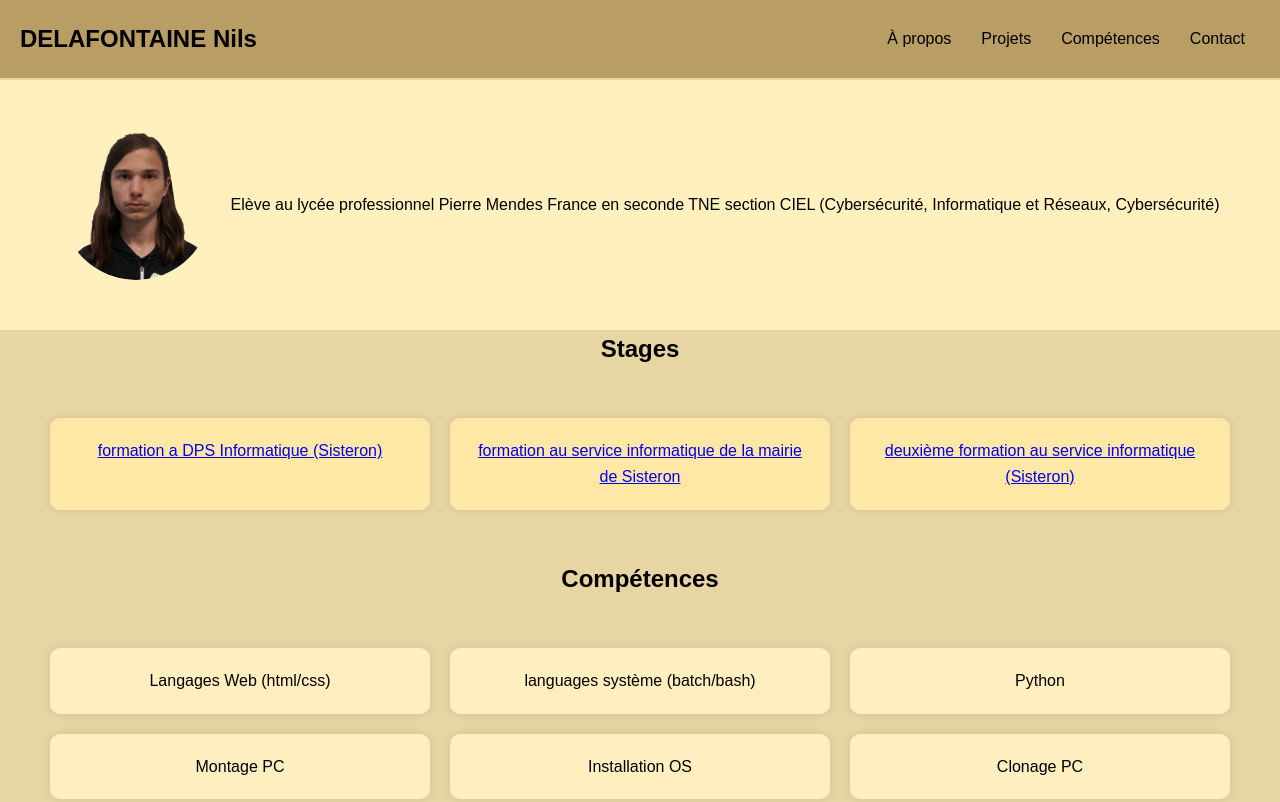
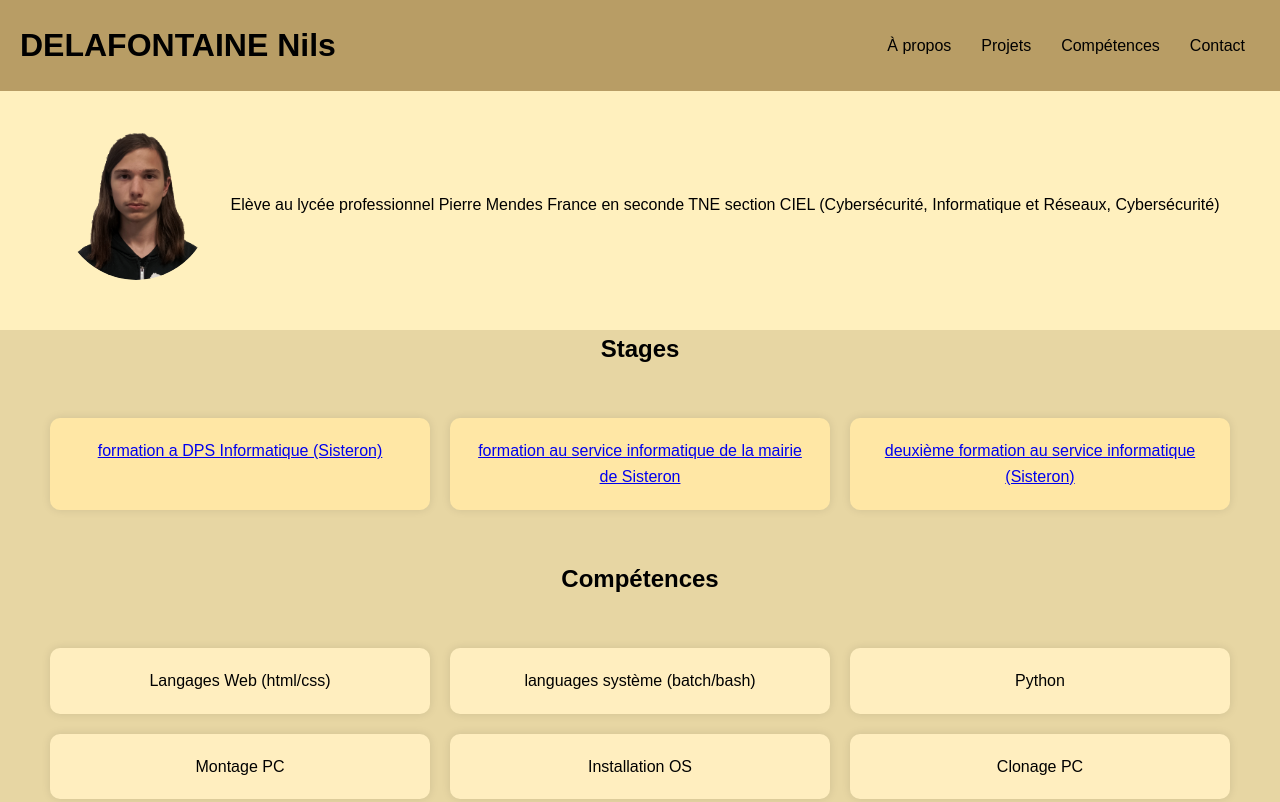
Before and after one commit to dlfnwastaken/dlfn.github.io, a plain HTML site: page index.html in a window 1280 px wide. Shown: the top 802 px of the page. Drawn offline with Linux system fonts and the light colour scheme; some packages are replaced by stand-ins of ours; a script that the page names is missing.

Commit message:
index.html

```diff
--- a/index.html
+++ b/index.html
@@ -8,7 +8,7 @@
 </head>
 <body>
     <header>
-        <h2>DELAFONTAINE Nils</h2>
+        <h1 class="mon_nom">DELAFONTAINE Nils</h1>
         <nav>
             <ul>
                 <li><a href="#about">À propos</a></li>
```
